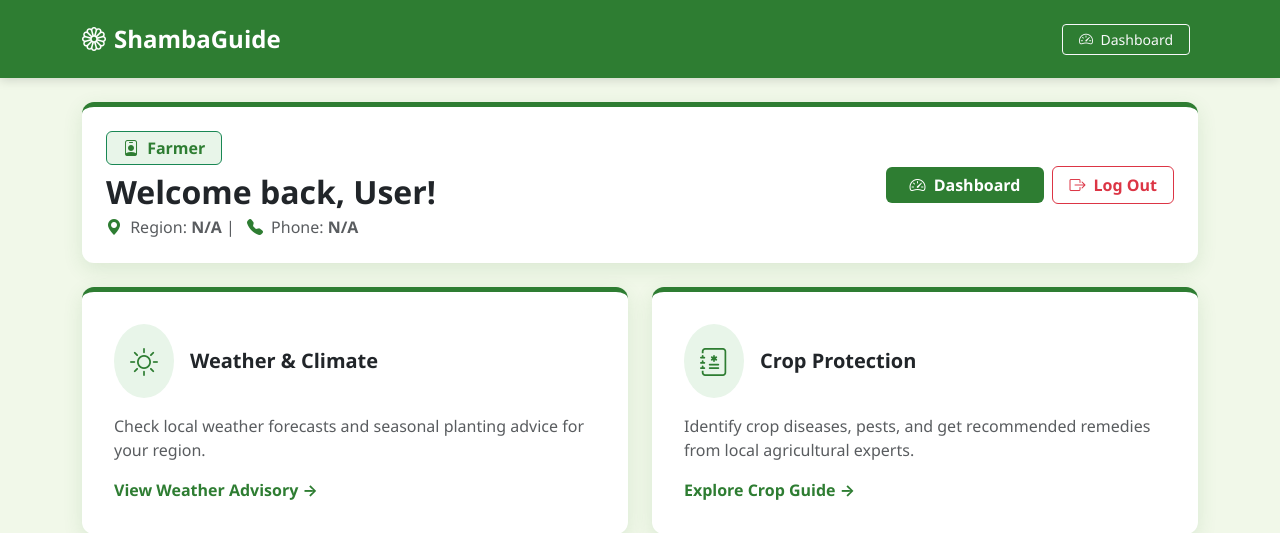
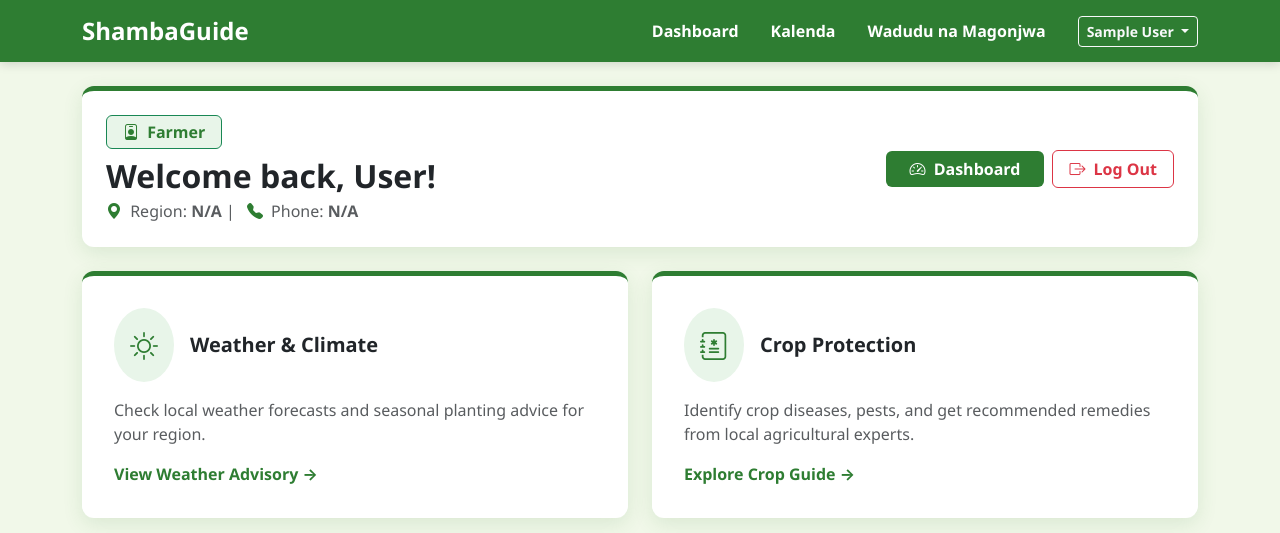
Before and after one commit to emranaxmed0/IS-Project-II, a PHP site: page /index.php in a window 1280 px wide. Shown: the top 533 px of the page. Run offline with PHP 8.4, Linux system fonts and the light colour scheme; the visitor is signed in with stand-in values (Sample User, id 1).

Commit message:
fixing styling on header

```diff
--- a/app/Views/header.php
+++ b/app/Views/header.php
@@ -1,9 +1,17 @@
+<?php
+if (session_status() === PHP_SESSION_NONE) {
+    session_start();
+}
+
+$user = $_SESSION['user'] ?? null;
+$userName = htmlspecialchars($user['user_name'] ?? $user['name'] ?? 'User');
+?>
 <!DOCTYPE html>
 <html lang="en">
 <head>
     <meta charset="UTF-8">
     <meta name="viewport" content="width=device-width, initial-scale=1.0">
-    <title>ShambaGuide - Dashboard</title>
+    <title>ShambaGuide</title>
 
     <!-- Bootstrap 5 CSS -->
     <link href="https://cdn.jsdelivr.net/npm/bootstrap@5.3.2/dist/css/bootstrap.min.css" rel="stylesheet">
@@ -62,20 +70,44 @@
     </style>
 
     <link rel="stylesheet" href="css/style.css?v=<?= time(); ?>">
+    <link rel="stylesheet" href="css/dashboard.css?v=<?= time(); ?>">
 </head>
 <body class="min-vh-100 d-flex flex-column justify-content-between">
 
     <!-- Top Green Navigation Bar -->
-    <nav class="navbar navbar-expand-lg navbar-dark shamba-navbar py-3">
+    <nav class="navbar navbar-expand-lg navbar-dark shamba-navbar py-2">
         <div class="container">
-            <a class="navbar-brand fw-bold d-flex align-items-center gap-2 fs-4" href="index.php">
-                <i class="bi bi-flower1"></i>
+            <a class="navbar-brand fw-bold fs-4" href="index.php">
                 <span>ShambaGuide</span>
             </a>
-            <div class="d-flex align-items-center gap-3">
-                <a href="userdashboard.php" class="btn btn-sm btn-outline-light px-3 me-2">
-                    <i class="bi bi-speedometer2 me-1"></i> Dashboard
-                </a>
+
+            <button class="navbar-toggler" type="button" data-bs-toggle="collapse" data-bs-target="#shambaNavbar">
+                <span class="navbar-toggler-icon"></span>
+            </button>
+
+            <div class="collapse navbar-collapse" id="shambaNavbar">
+                <div class="navbar-nav ms-auto align-items-lg-center gap-lg-3 text-white">
+                    <a href="dashboard.php" class="nav-link text-white fw-semibold">
+                        Dashboard
+                    </a>
+                    <a href="calendar.php" class="nav-link text-white fw-semibold">
+                        Kalenda
+                    </a>
+                    <a href="crops&disease.php" class="nav-link text-white fw-semibold">
+                        Wadudu na Magonjwa
+                    </a>
+
+                    <?php if ($user): ?>
+                        <div class="nav-item dropdown ms-lg-2">
+                            <button class="btn btn-sm btn-outline-light dropdown-toggle fw-bold" type="button" data-bs-toggle="dropdown" aria-expanded="false">
+                                <?= $userName ?>
+                            </button>
+                            <ul class="dropdown-menu dropdown-menu-end border-dark shadow-sm">
+                                <li><a class="dropdown-item" href="profile.php">My Profile</a></li>
+                                <li><hr class="dropdown-divider"></li>
+                                <li><a class="dropdown-item text-danger fw-semibold" href="logout.php">Logout</a></li>
+                            </ul>
+                            <?php endif; ?>
             </div>
         </div>
     </nav>
```
